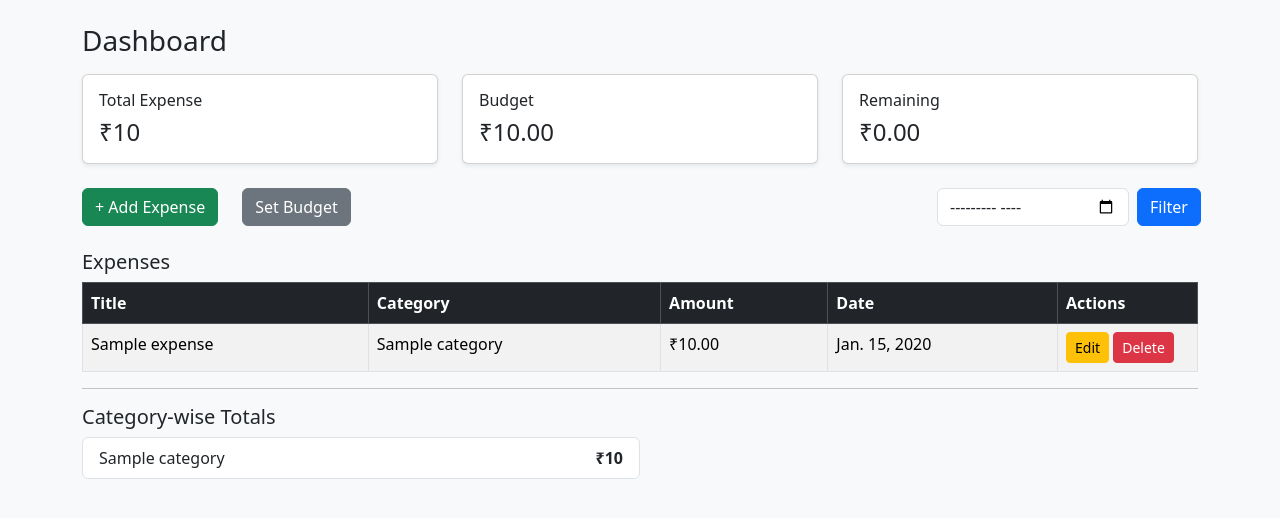
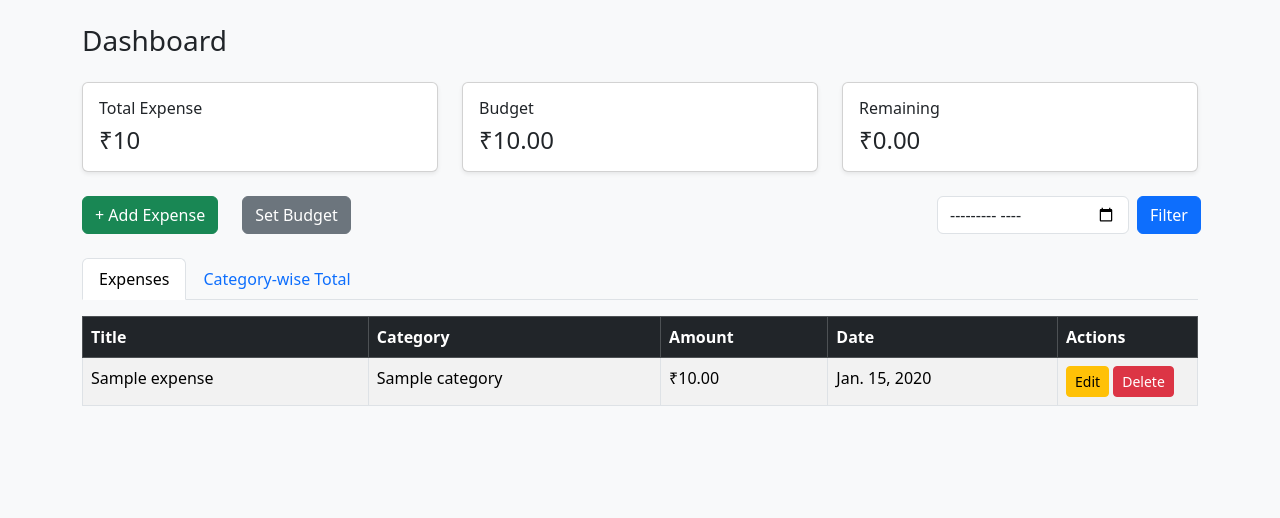
Before and after one commit to sgadale/expenses_tracker_main, a Django app: page / in a window 1280 px wide. Shown: the part 56-574 px from the top of the page. Run offline with Django 5.2, Linux system fonts and the light colour scheme; a user stored in the database is signed in; tables that the repository leaves empty hold one stand-in row (values such as "Sample post").

Commit message:
upgraded UI

```diff
--- a/expense_tracker/templates/expenses/dashboard.html
+++ b/expense_tracker/templates/expenses/dashboard.html
@@ -1,7 +1,10 @@
 {% extends 'base.html' %}
 {% block content %}
 
-<h3 class="mb-3">Dashboard</h3>
+<!-- ================= Dashboard Header ================= -->
+<h3 class="mb-4">Dashboard</h3>
+
+<!-- ================= Summary Cards ================= -->
 <div class="row mb-4">
     <div class="col-md-4">
         <div class="card shadow-sm p-3">
@@ -31,6 +34,7 @@
     </div>
 </div>
 
+<!-- ================= Actions + Filter Row ================= -->
 <div class="row align-items-center mb-4">
     <!-- Add Expense -->
     <div class="col-auto">
@@ -64,7 +68,38 @@
     </div>
 </div>
 
-<h5>Expenses</h5>
+<!-- ================= Tabs ================= -->
+<ul class="nav nav-tabs mb-3" id="expenseTabs" role="tablist">
+    <li class="nav-item" role="presentation">
+        <button class="nav-link active"
+                id="expenses-tab"
+                data-bs-toggle="tab"
+                data-bs-target="#expenses"
+                type="button"
+                role="tab">
+            Expenses
+        </button>
+    </li>
+
+    <li class="nav-item" role="presentation">
+        <button class="nav-link"
+                id="category-tab"
+                data-bs-toggle="tab"
+                data-bs-target="#category"
+                type="button"
+                role="tab">
+            Category-wise Total
+        </button>
+    </li>
+</ul>
+
+<!-- ================= Tab Content ================= -->
+<div class="tab-content" id="expenseTabsContent">
+
+    <!-- ===== Expenses Tab ===== -->
+    <div class="tab-pane fade show active"
+         id="expenses"
+         role="tabpanel">
 
         <table class="table table-bordered table-striped">
             <thead class="table-dark">
@@ -84,43 +119,64 @@
                     <td>₹{{ expense.amount }}</td>
                     <td>{{ expense.date }}</td>
                     <td>
-                <a href="{% url 'edit_expense' expense.id %}" class="btn btn-sm btn-warning">Edit</a>
-                <a href="{% url 'delete_expense' expense.id %}" class="btn btn-sm btn-danger">Delete</a>
+                        <a href="{% url 'edit_expense' expense.id %}"
+                           class="btn btn-sm btn-warning">
+                            Edit
+                        </a>
+                        <a href="{% url 'delete_expense' expense.id %}"
+                           class="btn btn-sm btn-danger">
+                            Delete
+                        </a>
                     </td>
                 </tr>
                 {% empty %}
                 <tr>
-            <td colspan="5" class="text-center">No expenses found</td>
+                    <td colspan="5" class="text-center">
+                        No expenses found
+                    </td>
                 </tr>
                 {% endfor %}
             </tbody>
         </table>
 
-<hr>
+    </div>
 
-<h5>Category-wise Totals</h5>
-<ul class="list-group col-md-6">
+    <!-- ===== Category-wise Total Tab ===== -->
+    <div class="tab-pane fade"
+         id="category"
+         role="tabpanel">
+
+        <table class="table table-bordered table-striped">
+            <thead class="table-dark">
+                <tr>
+                    <th>Category</th>
+                    <th>Total Amount</th>
+                </tr>
+            </thead>
+            <tbody>
                 {% for item in category_totals %}
-        <li class="list-group-item d-flex justify-content-between">
-            <span>{{ item.category__name }}</span>
-            <strong>₹{{ item.total }}</strong>
-        </li>
+                <tr>
+                    <td>{{ item.category__name }}</td>
+                    <td>₹{{ item.total }}</td>
+                </tr>
                 {% empty %}
-        <li class="list-group-item">No data</li>
+                <tr>
+                    <td colspan="2" class="text-center">
+                        No data available
+                    </td>
+                </tr>
                 {% endfor %}
-</ul>
+            </tbody>
+        </table>
 
+    </div>
 
+</div>
+
+<!-- ================= Add Expense Modal ================= -->
 <div class="modal fade" id="addExpenseModal" tabindex="-1">
-    <script>
-        const addExpenseModal = document.getElementById('addExpenseModal');
-        addExpenseModal.addEventListener('shown.bs.modal', function () {
-            addExpenseModal.querySelector('input').focus();
-        });
-    </script>
     <div class="modal-dialog modal-dialog-centered">
         <div class="modal-content">
-
             <form method="post" action="{% url 'add_expense' %}">
                 {% csrf_token %}
 
@@ -141,24 +197,25 @@
                             {% endif %}
                         </div>
                     {% endfor %}
-
                 </div>
 
                 <div class="modal-footer">
                     <button type="submit" class="btn btn-primary">Save</button>
-          <button type="button" class="btn btn-secondary" data-bs-dismiss="modal">Cancel</button>
+                    <button type="button"
+                            class="btn btn-secondary"
+                            data-bs-dismiss="modal">
+                        Cancel
+                    </button>
                 </div>
-
             </form>
-
         </div>
     </div>
 </div>
 
+<!-- ================= Set Budget Modal ================= -->
 <div class="modal fade" id="budgetModal" tabindex="-1">
     <div class="modal-dialog modal-dialog-centered">
         <div class="modal-content">
-
             <form method="post" action="{% url 'set_budget' %}">
                 {% csrf_token %}
 
@@ -168,16 +225,28 @@
                 </div>
 
                 <div class="modal-body">
-          {{ budget_form.as_p }}
+                    {% for field in budget_form %}
+                        <div class="mb-3">
+                            <label class="form-label">{{ field.label }}</label>
+                            {{ field }}
+                            {% if field.errors %}
+                                <div class="text-danger small">
+                                    {{ field.errors|striptags }}
+                                </div>
+                            {% endif %}
+                        </div>
+                    {% endfor %}
                 </div>
 
                 <div class="modal-footer">
                     <button type="submit" class="btn btn-success">Save</button>
-          <button type="button" class="btn btn-secondary" data-bs-dismiss="modal">Cancel</button>
+                    <button type="button"
+                            class="btn btn-secondary"
+                            data-bs-dismiss="modal">
+                        Cancel
+                    </button>
                 </div>
-
             </form>
-
         </div>
     </div>
 </div>
```
Lines whose indentation alone changed are shown as unchanged.
